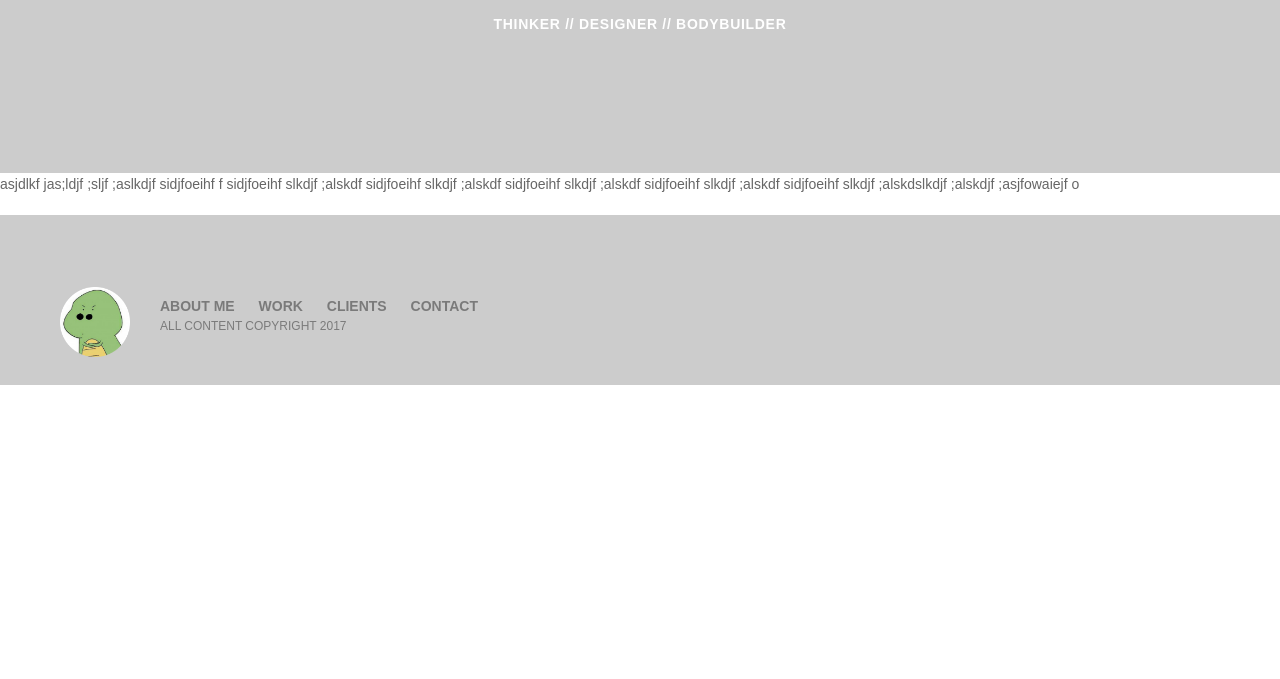
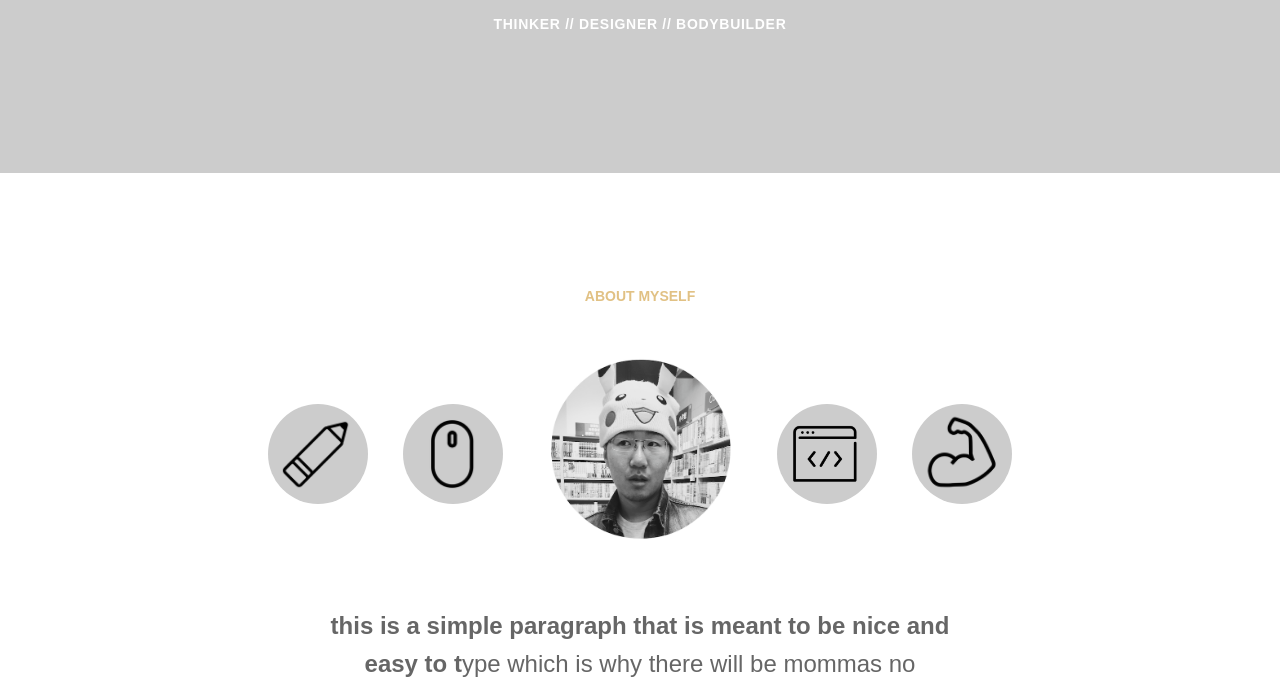
Before and after one commit to michenall1/michenall1.github.io, a plain HTML site: page index.html in a window 1280 px wide. Shown: the part 277-956 px from the top of the page. Before the commit the page ends 800 px from the top, so only its background shows below. Drawn offline with Linux system fonts and the light colour scheme; a web font is replaced by a local one.

Commit message:
add about section

```diff
--- a/index.html
+++ b/index.html
@@ -18,8 +18,43 @@
     <h1><span>Artists Theme</span></h1>
     <p class="kicker">Thinker // Designer // Bodybuilder</p>
 </header>
-<p>asjdlkf jas;ldjf ;sljf ;aslkdjf sidjfoeihf f sidjfoeihf slkdjf ;alskdf sidjfoeihf slkdjf ;alskdf sidjfoeihf slkdjf
-    ;alskdf sidjfoeihf slkdjf ;alskdf sidjfoeihf slkdjf ;alskdslkdjf ;alskdjf ;asjfowaiejf o</p>
+<section>
+    <h3>About Myself</h3>
+
+    <div class="face-lockup">
+        <div class="face-img"><img src="sass/img/headshot.png" style="height: 200px"></div>
+
+        <div class="icon-pencil about-icon">
+            <div style="margin-top: 15px; margin-left: 13px"><img src="sass/img/pencil.png" style="max-height: 70px;">
+            </div>
+        </div>
+        <div class="icon-mouse about-icon">
+            <div style="margin-top: 15px; margin-left: 25px"><img src="sass/img/mouse.png" style="max-height: 70px;">
+            </div>
+        </div>
+        <div class="icon-browser about-icon">
+            <div style="margin-top: 20px; margin-left: 13px"><img src="sass/img/html.png" style="max-height: 60px;">
+            </div>
+        </div>
+        <div class="icon-muscle about-icon">
+            <div style="margin-top: 9px; margin-left: 10px"><img src="sass/img/muscle.png" style="max-height: 80px;">
+            </div>
+        </div>
+
+    </div>
+    <div class="blurb">
+        <p><strong>this is a simple paragraph that is meant to be nice and easy to t</strong>ype which is why there will
+            be
+            mommas no
+            preriods or any capital letters so i guss this means that is cannot really be considered a paragraph but
+            just a
+            series of run on sentence this should help you get faster a typing as im trying not to use too many
+            difficult
+            words in ti although i think that i mignt start making it hard by including some more difficulf letters I'm
+        </p>
+    </div>
+    <div class="skill-lockup"></div>
+</section>
 <footer>
     <div class="logo"><img src="favicon.ico" alt="" height="70px" width="70px"></div>
     <div class="content-wrap">
--- /dev/null
+++ b/sass/3-modules/_about.sass
@@ -0,0 +1,48 @@
+
+h3
+  @extend %small-bold
+  color: $accent-color
+  text-align: center
+  padding: 100px 0 30px
+
+
+
+.face-lockup
+  margin: 0 auto
+  max-width: 780px
+  display: flex
+  flex-wrap: wrap
+  align-items: center
+  justify-content: space-around
+
+  .about-icon
+    width: 100px
+    height: 100px
+
+    background: #ccc
+    border-radius: 50%
+
+  .icon-pencil
+    order: 1
+  .icon-mouse
+    order: 2
+  .face-img
+    order: 3
+  .icon-browser
+    order: 4
+  .icon-muscle
+    order: 5
+//
+//@media screen and (max-width: 640px)
+//  .face-lockup
+//    display: block
+  //.icon-pencil
+  //  margin-top: 13px
+
+
+.blurb
+  max-width: 620px
+  padding: 0 15px
+  margin: 50px auto 0
+  font-size: 24px
+  text-align: center
--- a/sass/3-modules/_footer.sass
+++ b/sass/3-modules/_footer.sass
@@ -1,7 +1,7 @@
 footer
   padding: 50px 30px 0 30px
   background: #ccc
-  height: 120px
+  max-height: 120px
   //background: url(img/hero-bg.jpg) center center
   //background-size: cover
   display: flex
--- a/sass/3-modules/_modules-dir.sass
+++ b/sass/3-modules/_modules-dir.sass
@@ -1,2 +1,3 @@
 @import "header"
+@import "about"
 @import "footer"
--- a/sass/_variables.sass
+++ b/sass/_variables.sass
@@ -1,5 +1,5 @@
 $primary-color: #F6C
 $text-color: #2E2D33
-$accent-color: #BD5248
+$accent-color: #e1c184
 $bg-color: #F6F6F8
 $selection-color: #FFF498
```
Also changed, not shown: sass/3-modules/_header.sass (line endings or trailing spaces), sass/app.css, sass/img/headshot.png (added), sass/img/html.png (added), sass/img/mouse.png (added), sass/img/muscle.png (added), sass/img/pencil.png (added), 1 other file.
